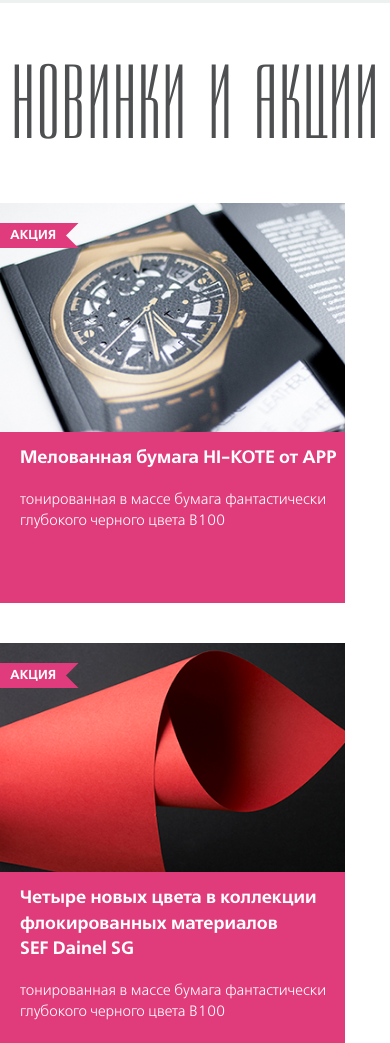
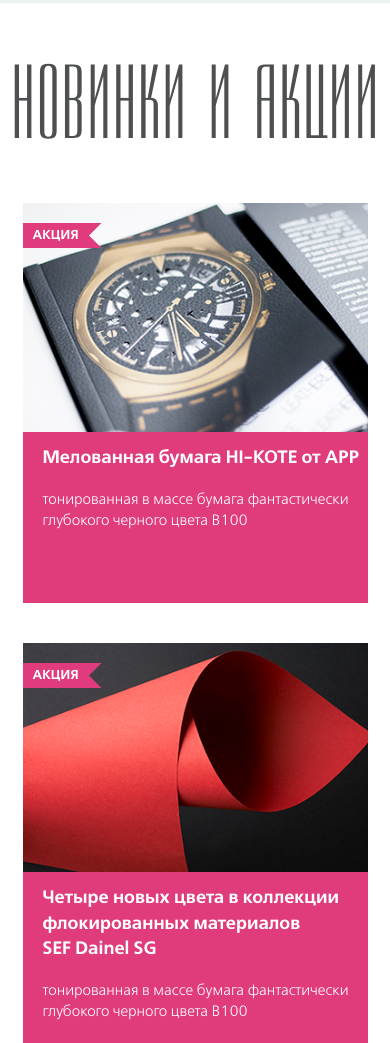
Before and after one commit to Extnow/Doublev, a plain HTML site: page index.html in a window 390 px wide. Shown: the part 1050-2093 px from the top of the page. Drawn offline with nearby package versions, Linux system fonts and the light colour scheme.

Commit message:
width 697px

```diff
--- a/css/adaptive.css
+++ b/css/adaptive.css
@@ -503,3 +503,9 @@
     font-size: 12px;
   }
 }
+
+@media (max-width:697px){
+  .news_and_sales__block{
+    margin: 0 auto 40px auto;
+  }
+}
```
